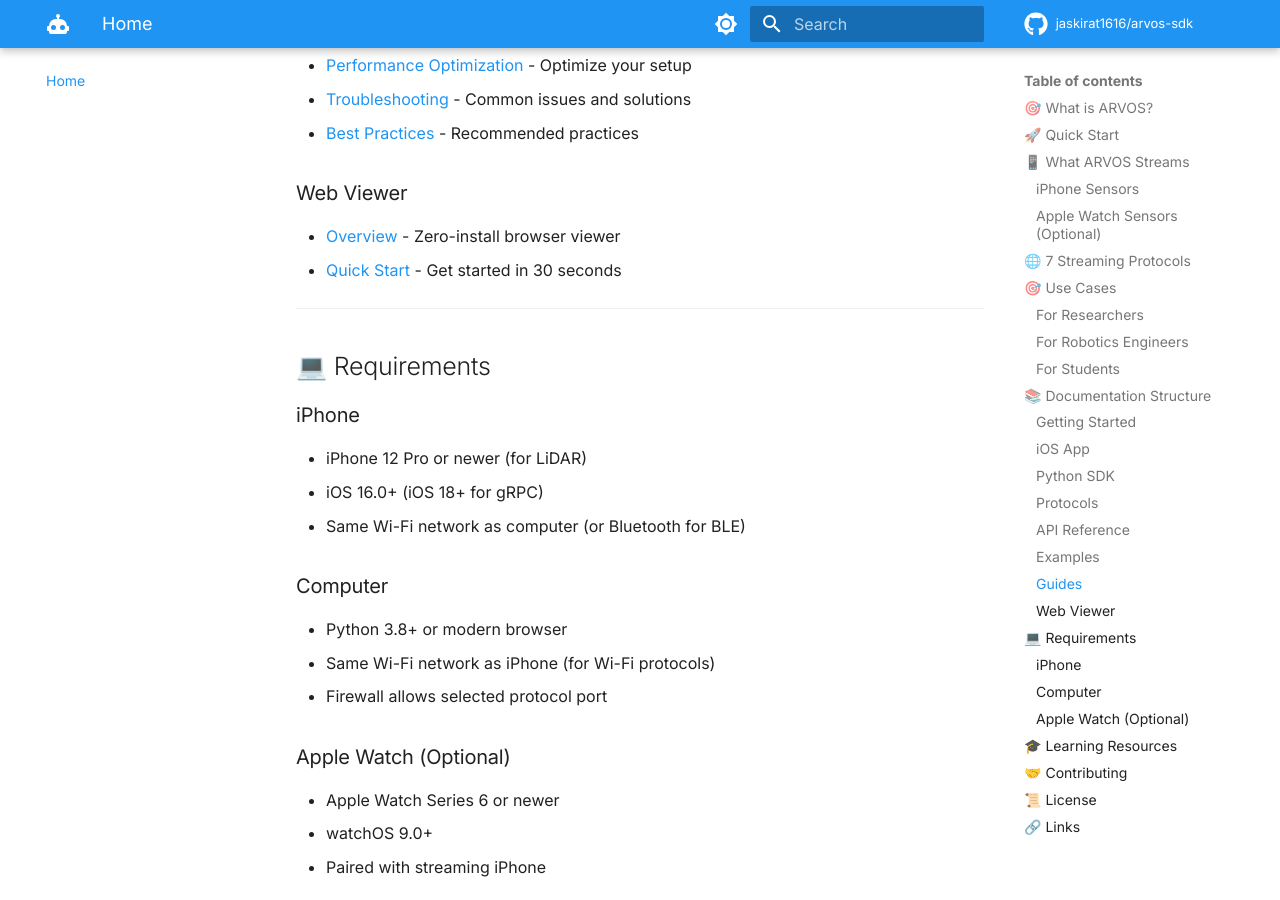
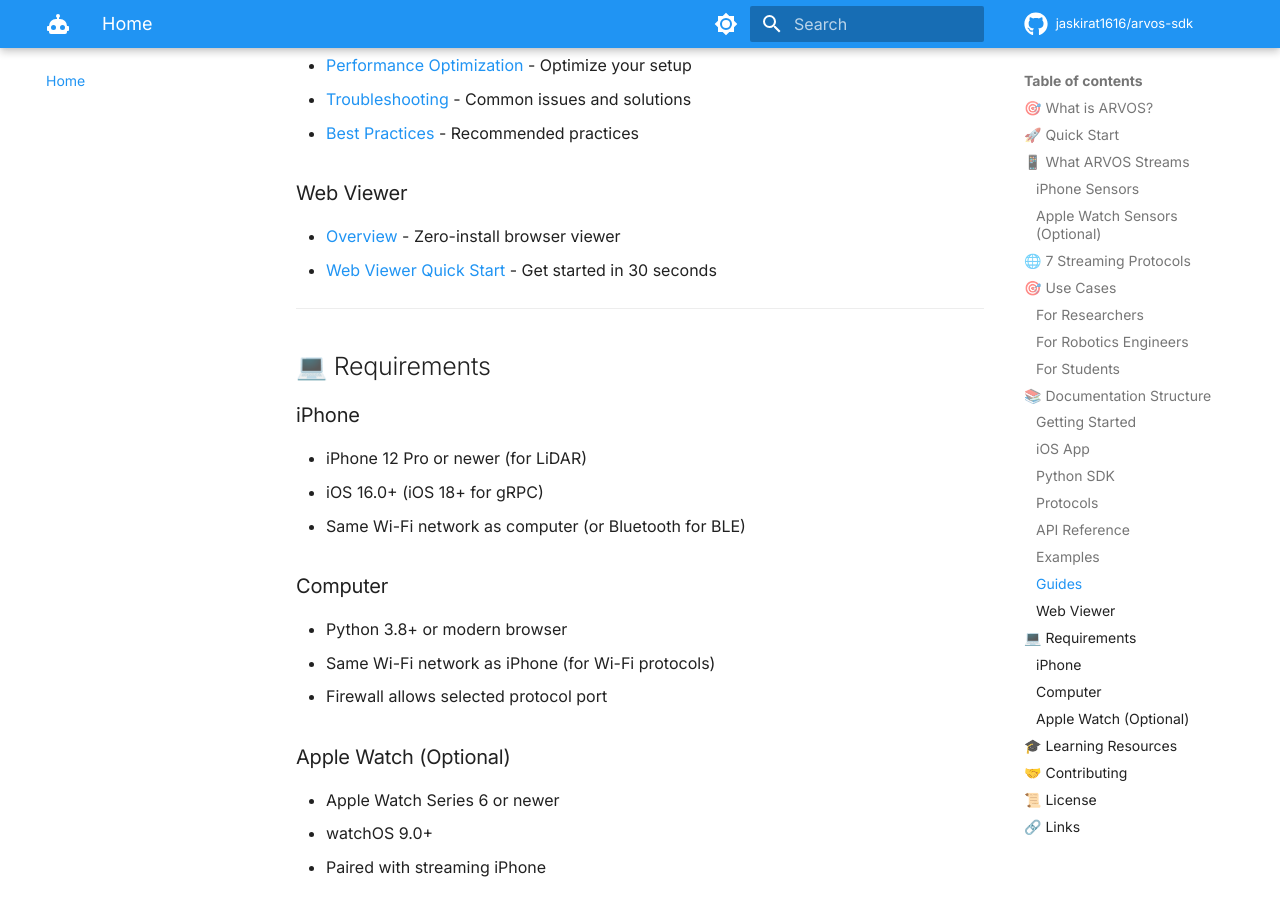
Before and after one commit to jaskirat1616/Arvos-sdk, an MkDocs documentation site: the page built from docs/index.md, in a window 1280 px wide and 900 px high, scrolled down 4067 px. Built offline with MkDocs 1.6.1 and Material for MkDocs 9.7.7, drawn with Linux system fonts in a browser that asks for light colours; comment, search, counter and statistics services are not loaded; the version menu is left out.

```diff
--- a/docs/index.md
+++ b/docs/index.md
@@ -141,7 +141,7 @@ ARVOS supports multiple streaming protocols to fit different use cases:
 
 ### Web Viewer
 - [Overview](web-viewer/overview.md) - Zero-install browser viewer
-- [Quick Start](web-viewer/quick-start.md) - Get started in 30 seconds
+- [Web Viewer Quick Start](web-viewer/quick-start.md) - Get started in 30 seconds
 
 ---
 
```
Also changed, not shown: docs/web-viewer/overview.md (+0 -1 lines), docs/web-viewer/quick-start.md (+1 -1 lines), site/index.html, site/search/search_index.json, site/web-viewer/overview/index.html, site/web-viewer/quick-start/index.html.
